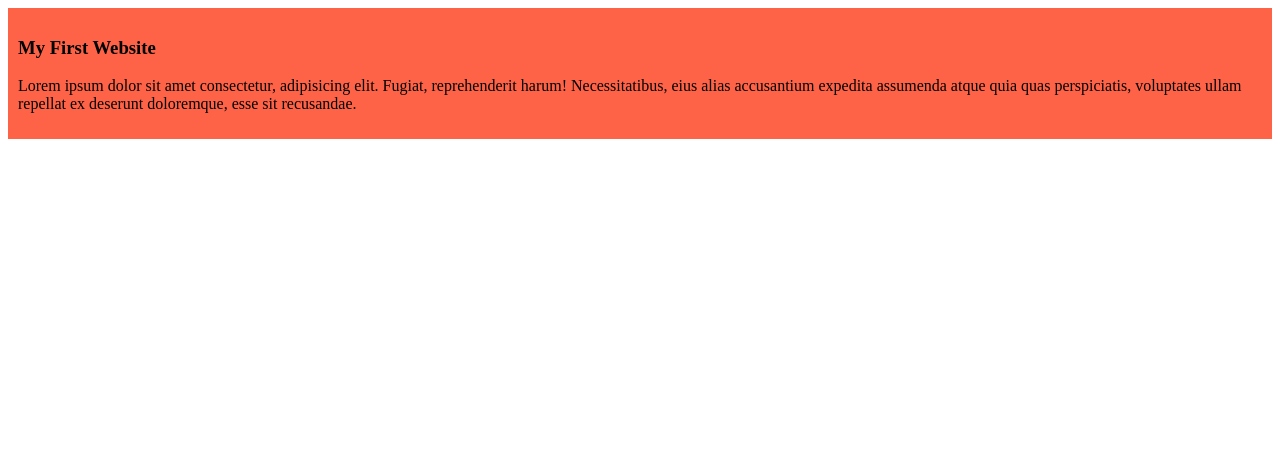
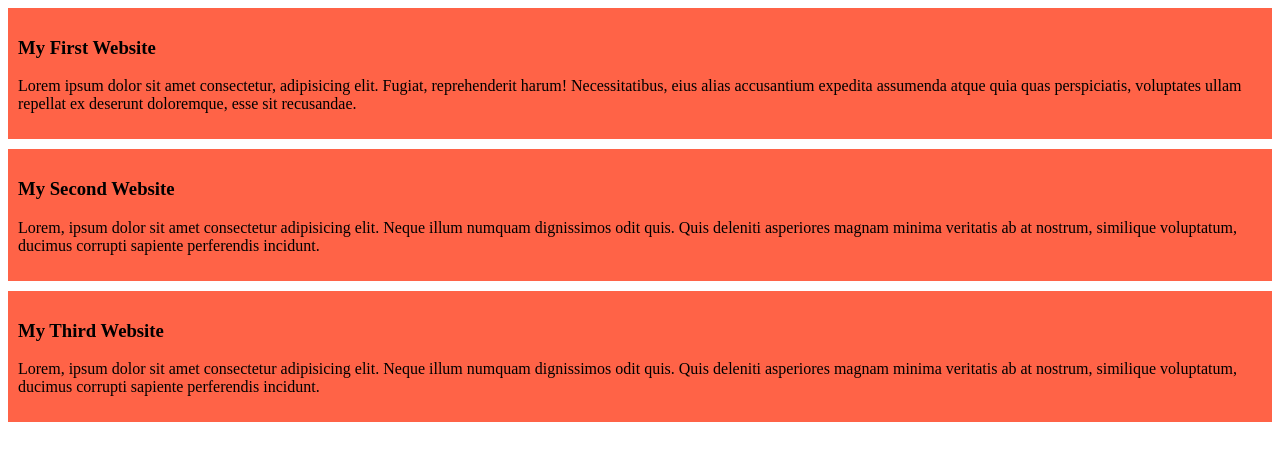
Before and after one commit to sabeen20/my-simple-website, a plain HTML site: page index.html in a window 1280 px wide. Drawn offline with Linux system fonts and the light colour scheme.

Commit message:
added the second blog and the third blog

```diff
--- a/Styles/blog.css
+++ b/Styles/blog.css
@@ -1,4 +1,5 @@
 div{
     background-color: tomato;
     padding: 10px;
+    margin-bottom: 10px;
 }
--- a/index.html
+++ b/index.html
@@ -16,5 +16,21 @@
      assumenda atque quia quas perspiciatis, voluptates
       ullam repellat ex deserunt doloremque, esse sit recusandae.</p>
     </div>
+    <div>
+        <h3>My Second Website</h3>
+       <p>Lorem, ipsum dolor sit amet consectetur adipisicing elit.
+         Neque illum numquam dignissimos odit quis. Quis deleniti
+          asperiores magnam minima veritatis ab at nostrum,
+           similique voluptatum, ducimus corrupti
+            sapiente perferendis incidunt.</p>
+        </div>
+    <div>
+        <h3>My Third Website</h3>
+        <p>Lorem, ipsum dolor sit amet consectetur adipisicing elit.
+         Neque illum numquam dignissimos odit quis. Quis deleniti
+          asperiores magnam minima veritatis ab at nostrum,
+           similique voluptatum, ducimus corrupti
+            sapiente perferendis incidunt.</p>
+        </div>
 </body>
 </html>
```
